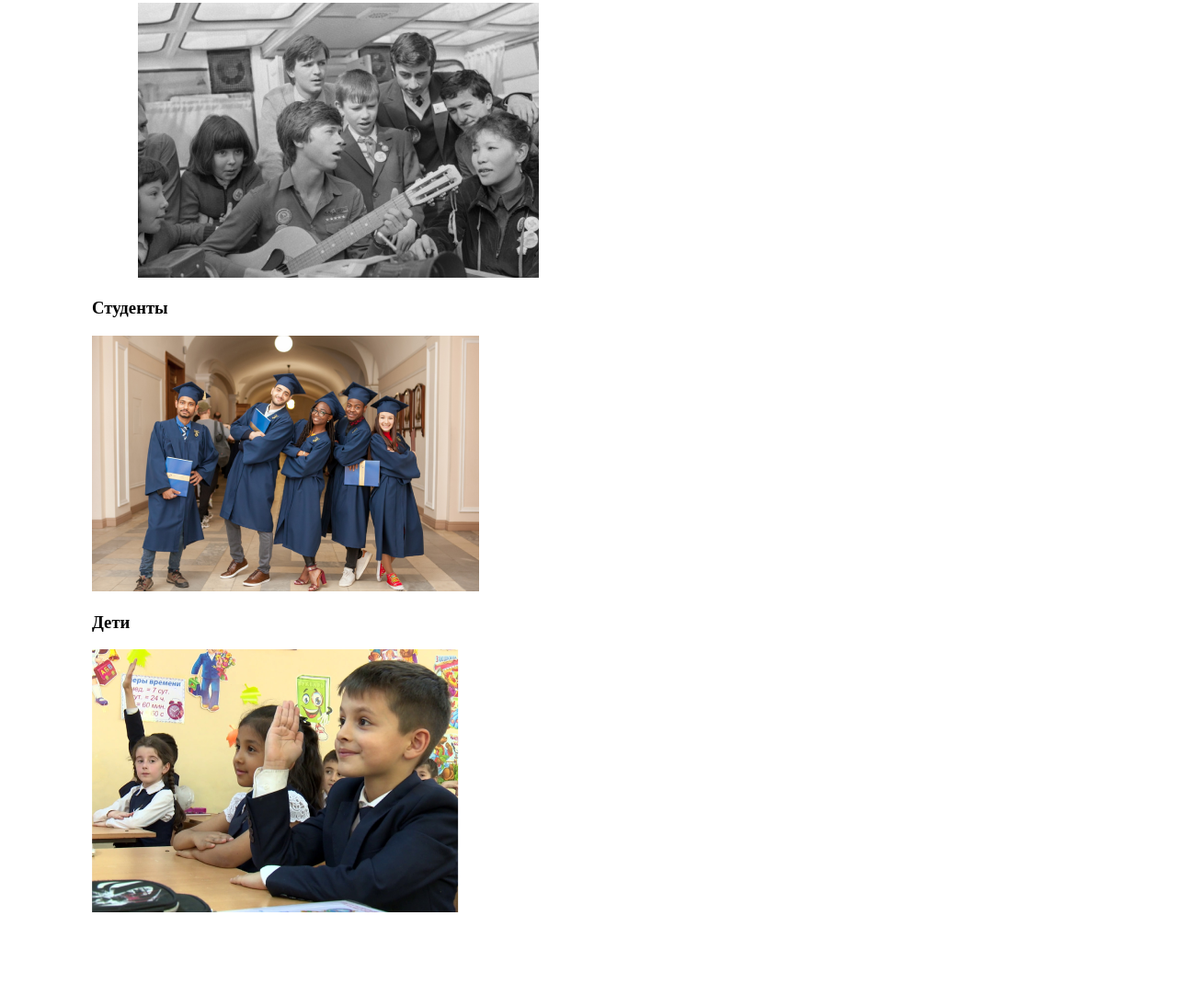
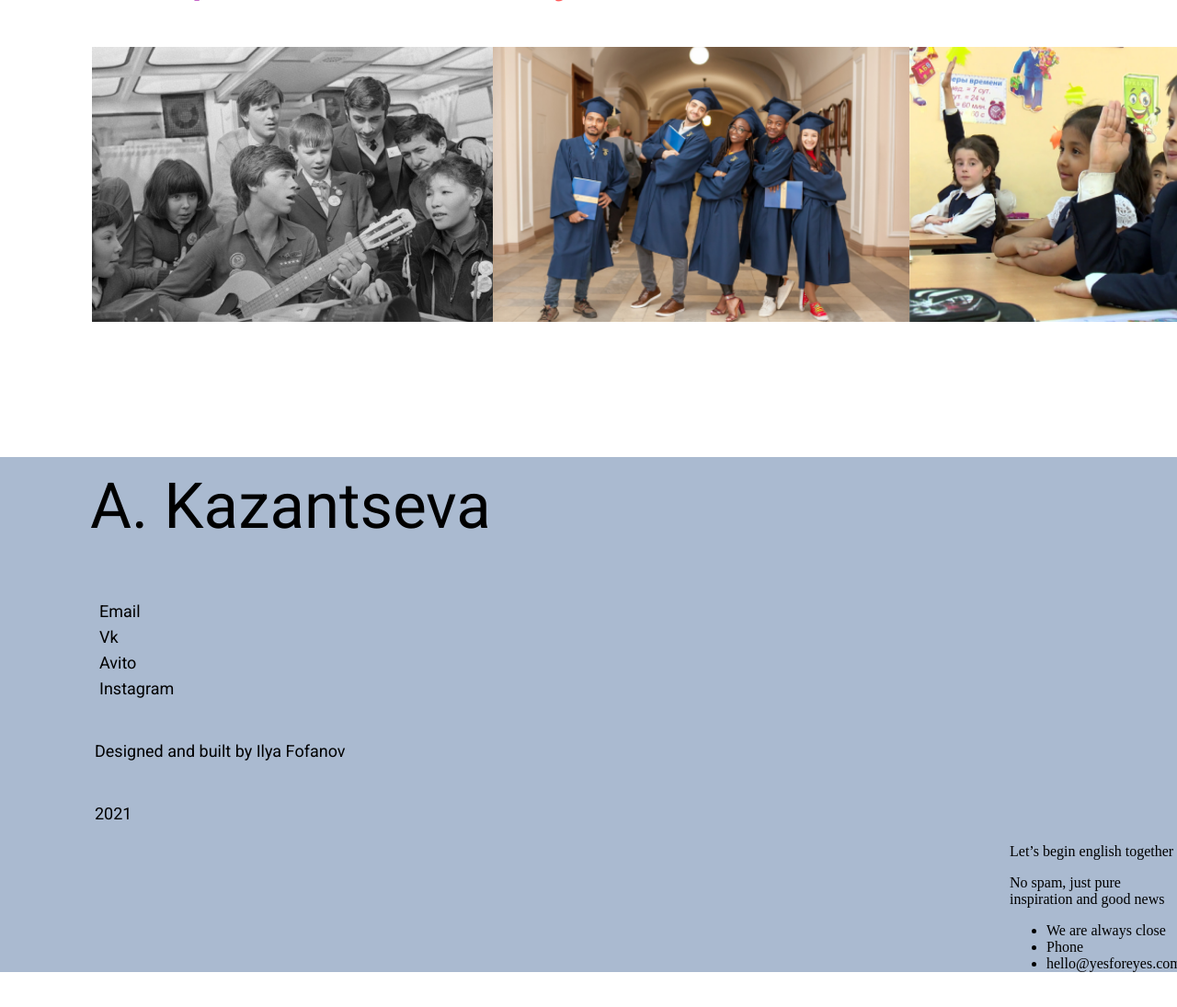
Before and after one commit to Nihaochingiz/english-site, a plain HTML site: page index.html in a window 1280 px wide. Shown: the part 4833-5928 px from the top of the page at 92% size. Before the commit the page ends 5829 px from the top, so only its background shows below. Drawn offline with Linux system fonts and the light colour scheme.

Commit message:
add footer

```diff
--- a/index.html
+++ b/index.html
@@ -76,8 +76,9 @@
             <img src="img/london-3.png" alt="" class="london-1">
         </div>
     </div>
-    <div class="my-students-photo">
+    <div class="about-my-students">
         <h1>Мои ученики</h1>
+        <div class="my-students-photo">
         <div class="teens">
             <h3>Подростки</h3>
             <img src="img/teens.png" alt="">
@@ -91,7 +92,36 @@
             <img src="img/children.png" alt="">
         </div>
     </div>
+    </div>
+    <div class="footer">
+        <div class="left-side">
+        <h1>A. Kazantseva</h1>
+        <ul class="social-links">
+            <li>Email</li>
+            <li>Vk</li>
+            <li>Avito</li>
+            <li>Instagram</li>
+        </ul>
+        <p>Designed and built by Ilya Fofanov</p>
+        <p class="date">2021</p>
+    </div>
+    <div class="right-side">
+        <p class="lets-begin">
+            Let’s begin english together
+        </p>
+        <p class="no-spam">
+            No spam, just pure inspiration and good news
+        </p>
+        <ul class="we-are-close">
+            <li>We are always close</li>
+            <li>Phone</li>
+            <li>hello@yesforeyes.com</li>
+        </ul>
+        <div class="instagram-facebook-icon">
 
+        </div>
+    </div>
+</div>
 </body>
 
 </html>
--- a/style.css
+++ b/style.css
@@ -418,27 +418,122 @@
 }
 
 
-.my-students-photo h1 {
-    position: relative;
-    font-family: Roboto;
+.about-my-students h1 {
+position: absolute;
+font-family: Roboto;
 font-style: normal;
 font-weight: bold;
 font-size: 70px;
 line-height: 108px;
-padding-left: 600px;
+top: 4450px;
+left: 150px;
 }
 
 
 .my-students-photo {
+    position: relative;
+    margin-top: 220px;
+    display: flex;
+    flex-direction: row;
 
     position: absolute;
     top: 4500px;
     left: 100px;
 }
 
+.my-students-photo img {
+    width: 436;
+    height: 299px;
+}
+.my-students-photo h3 {
+    font-family: Roboto;
+font-style: normal;
+font-weight: normal;
+font-size: 58px;
+line-height: 48px;
+/* or 83% */
 
-.teens {
-    position:relative;
-    margin-top: 140px;
-    margin-left: 50px;
+
+color: #FF5C5C;
 }
+
+
+.teens h3 {
+    color: #B63DB9;
+}
+
+.footer {
+    position: relative;
+    margin-top: 5100px;
+    background: #AABAD0;
+    margin-right: -10px;
+    margin-left: -10px;
+    margin-bottom: -20px;
+}
+
+.left-side h1 {
+    position: relative;
+    margin-top: 100px;
+    margin-left: 100px;
+    font-family: Roboto;
+font-style: normal;
+font-weight: normal;
+font-size: 69px;
+line-height: 108px;
+/* identical to box height, or 157% */
+
+
+color: #000000;
+}
+
+
+.social-links  {
+    position: relative;
+    margin-top:40px;
+    margin-left: 70px;
+    list-style-type: none;
+    font-family: Roboto;
+    font-style: normal;
+    font-weight: normal;
+    font-size: 18px;
+    line-height: 28px;
+}
+
+
+.left-side p {
+    font-family: Roboto;
+font-style: normal;
+font-weight: normal;
+font-size: 18px;
+line-height: 28px;
+/* identical to box height, or 155% */
+
+
+color: #000000;
+position: relative;
+margin-top:40px;
+margin-left:105px;
+
+}
+
+.date  {
+    font-family: Roboto;
+    font-style: normal;
+    font-weight: normal;
+    font-size: 18px;
+    line-height: 28px;
+    /* identical to box height, or 155% */
+
+
+    color: #000000;
+    position: relative;
+    margin-top:100px;
+    margin-left:105px;
+}
+
+
+.right-side {
+    position: relative;
+    margin-left: 1100px;
+    margin-bottom: 100px;
+}
```
